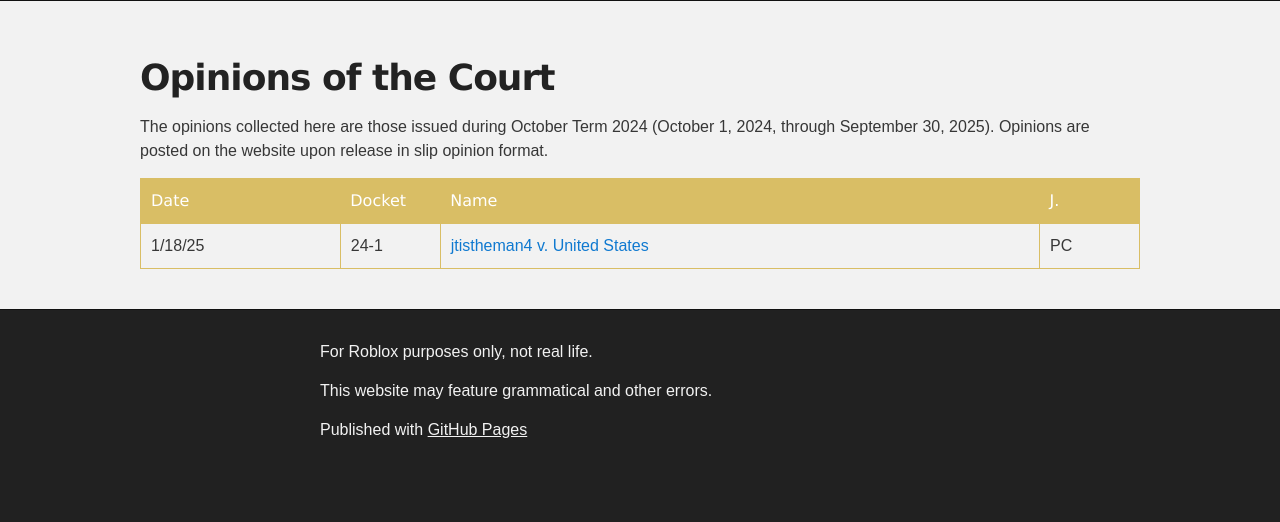
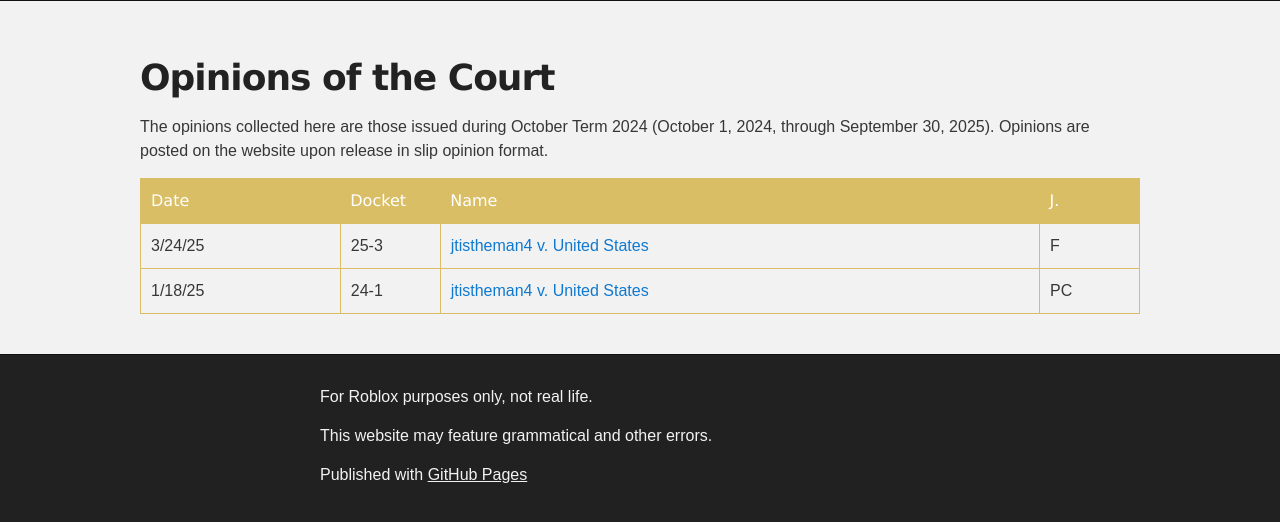
Before and after one commit to supremecourtrblx/supremecourtrblx.github.io, a Jekyll site: the page built from opinions.md, in a window 1280 px wide. Shown: the part 557-1079 px from the top of the page. Built offline with Jekyll 4.4.1, drawn with Linux system fonts in a browser that asks for light colours; our own code applies the rules of GitHub Pages for plain Markdown files; before the commit the page ends 1034 px from its top, so only the background shows below that.

Commit message:
Update opinions.md

```diff
--- a/opinions.md
+++ b/opinions.md
@@ -13,6 +13,12 @@ The opinions collected here are those issued during October Term 2024 (October 1
         <th style="width:10%;">J.</th>
     </tr>
     <tr>
+        <td>3/24/25</td>
+        <td>25-3</td>
+        <td><a href="/opinions/courtopinion 25-3.pdf">jtistheman4 v. United States</a></td>
+        <td>F</td>
+    </tr>
+    <tr>
         <td>1/18/25</td>
         <td>24-1</td>
         <td><a href="/opinions/24-1 jtistheman4 v. United States.pdf">jtistheman4 v. United States</a></td>
```
